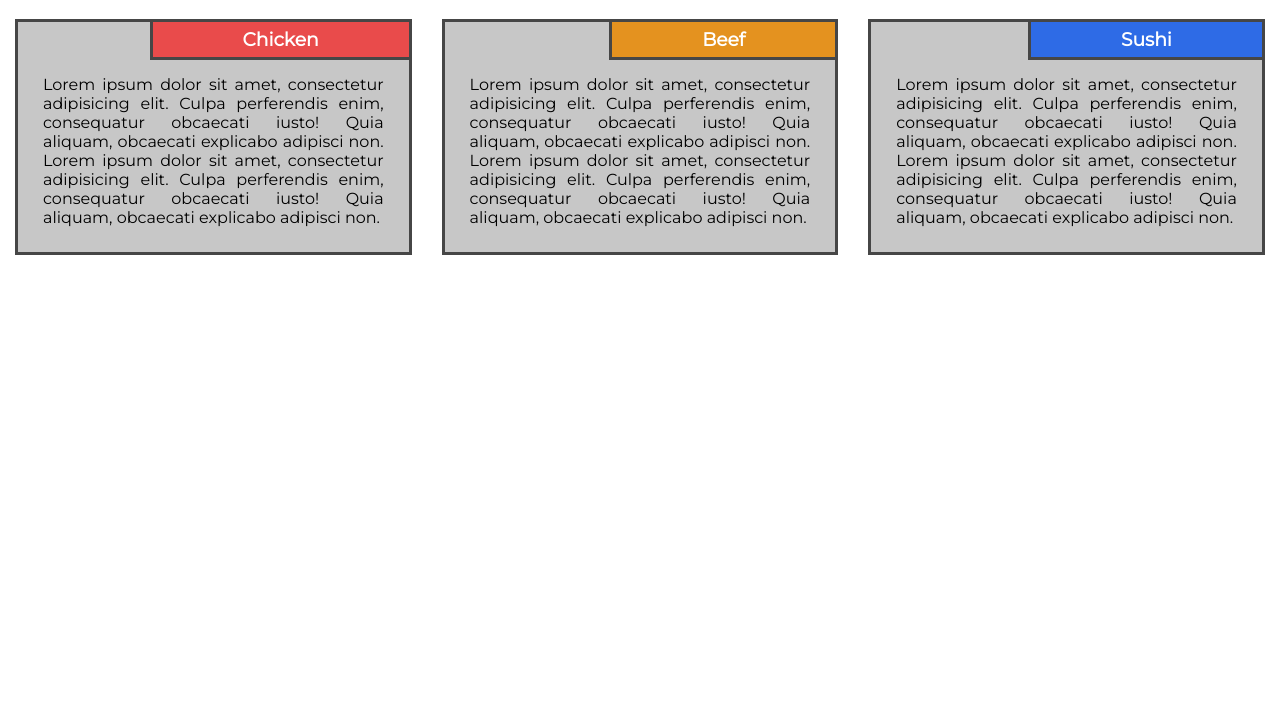
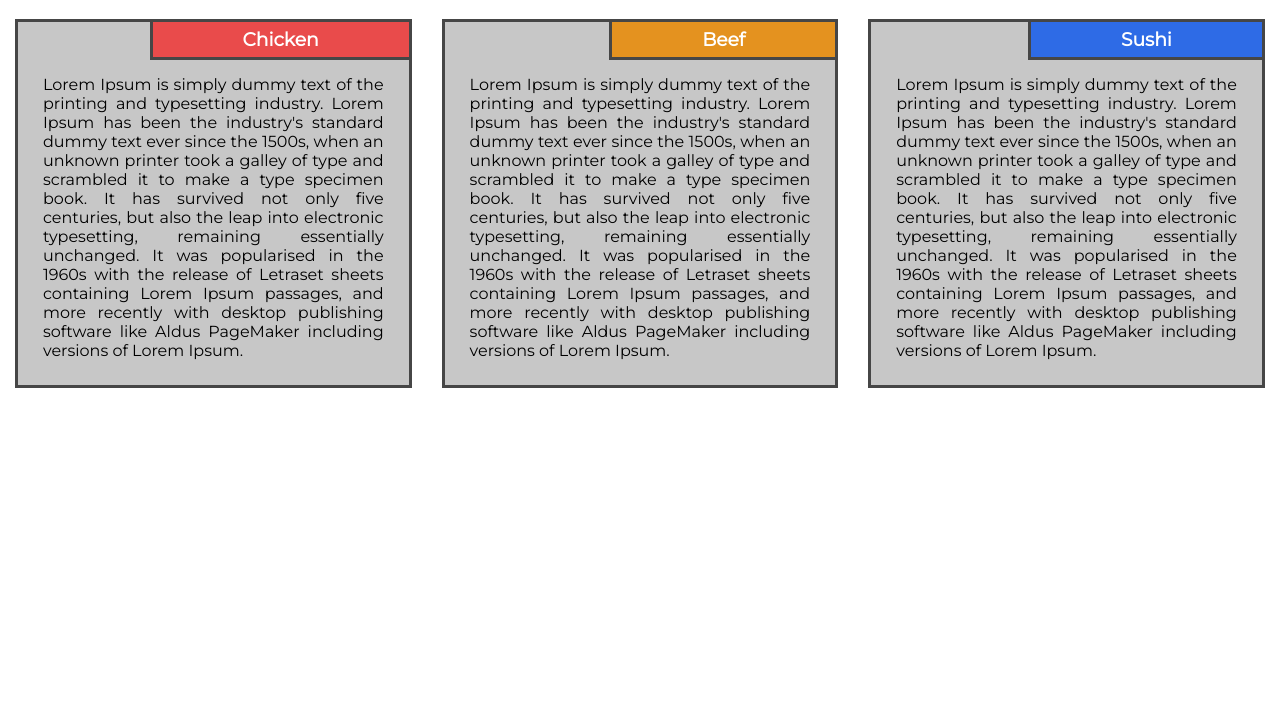
Before and after one commit to beartilheiro/coursera-johnsHopkins, a plain HTML site: page module2-solution/index.html in a window 1280 px wide. Shown: the part 85-800 px from the top of the page. Drawn offline with Linux system fonts and the light colour scheme.

Commit message:
Assignment 2

```diff
--- a/module2-solution/css/style.css
+++ b/module2-solution/css/style.css
@@ -8,19 +8,15 @@ body {
     font-family: 'Montserrat', sans-serif;
 }
 
-h3 {
-    font-weight: bold;
-    color: white;
-}
 
 .row {
     width: 100%;
 }
 
-.main-title {
+.mainTitle {
     text-align: center;
-    margin-bottom: 30px;
-    margin-top: 20px;
+    margin-bottom: 20px;
+    margin-top: 30px;
 }
 
 .container {
@@ -29,7 +25,7 @@ h3 {
     margin: 15px;
 }
 
-.item {
+.box {
     position: relative;
     top: 0;
     background-color: #c7c7c7;
@@ -38,31 +34,36 @@ h3 {
     border: 3px solid #464646;
 }
 
-.item p {
+.box-title {
+    position: absolute;
+    top: 0;
+    right: 0px;
+    padding: 6px 90px;
+    border-left: 3px solid #464646;
+    border-bottom: 3px solid #464646;
+}
+
+.box p {
     margin-top: 18px;
     text-align: justify;
     font-size: 100%;
 }
 
-.item-title {
-    position: absolute;
-    top: 0;
-    right: 0px;
-    background: white;
-    padding: 6px 90px;
-    border-left: 3px solid #464646;
-    border-bottom: 3px solid #464646;
+.box h3 {
+    font-weight: bold;
+    color: white;
 }
 
-#title-one {
+
+#Chicken_1 {
     background-color: #e94b4b;
 }
 
-#title-two {
+#Beef_2 {
     background-color: #e4921f;
 }
 
-#title-three {
+#Sushi_3 {
     background-color: #2e6be6;
 }
 
--- a/module2-solution/index.html
+++ b/module2-solution/index.html
@@ -11,45 +11,51 @@
 </head>
 
 <body>
-    <h1 class="main-title">Our menu!</h1>
+    <h1 class="mainTitle">Our menu!</h1>
 
     <div class="col-lg-4">
-        <div class="item">
-            <div class="item-title" id="title-one">
+        <div class="box">
+            <div class="box-title" id="Chicken_1">
                 <h3>Chicken</h3>
             </div>
             <p>
-                Lorem ipsum dolor sit amet, consectetur adipisicing elit. Culpa perferendis enim, consequatur obcaecati
-                iusto! Quia aliquam, obcaecati explicabo adipisci non. Lorem ipsum dolor sit amet, consectetur
-                adipisicing elit. Culpa perferendis enim, consequatur obcaecati iusto! Quia aliquam, obcaecati explicabo
-                adipisci non.
+                Lorem Ipsum is simply dummy text of the printing and typesetting industry. Lorem Ipsum has been the
+                industry's standard dummy text ever since the 1500s, when an unknown printer took a galley of type and
+                scrambled it to make a type specimen book. It has survived not only five centuries, but also the leap
+                into electronic typesetting, remaining essentially unchanged. It was popularised in the 1960s with the
+                release of Letraset sheets containing Lorem Ipsum passages, and more recently with desktop publishing
+                software like Aldus PageMaker including versions of Lorem Ipsum.
             </p>
         </div>
     </div>
 
     <div class="col-lg-4">
-        <div class="item">
-            <div class="item-title" id="title-two">
+        <div class="box">
+            <div class="box-title" id="Beef_2">
                 <h3>Beef</h3>
             </div>
             <p>
-                Lorem ipsum dolor sit amet, consectetur adipisicing elit. Culpa perferendis enim, consequatur obcaecati
-                iusto! Quia aliquam, obcaecati explicabo adipisci non. Lorem ipsum dolor sit amet, consectetur
-                adipisicing elit. Culpa perferendis enim, consequatur obcaecati iusto! Quia aliquam, obcaecati explicabo
-                adipisci non.
+                Lorem Ipsum is simply dummy text of the printing and typesetting industry. Lorem Ipsum has been the
+                industry's standard dummy text ever since the 1500s, when an unknown printer took a galley of type and
+                scrambled it to make a type specimen book. It has survived not only five centuries, but also the leap
+                into electronic typesetting, remaining essentially unchanged. It was popularised in the 1960s with the
+                release of Letraset sheets containing Lorem Ipsum passages, and more recently with desktop publishing
+                software like Aldus PageMaker including versions of Lorem Ipsum.
             </p>
         </div>
     </div>
     <div class="col-lg-4 col-lg-tablet">
-        <div class="item">
-            <div class="item-title" id="title-three">
+        <div class="box">
+            <div class="box-title" id="Sushi_3">
                 <h3>Sushi</h3>
             </div>
             <p>
-                Lorem ipsum dolor sit amet, consectetur adipisicing elit. Culpa perferendis enim, consequatur obcaecati
-                iusto! Quia aliquam, obcaecati explicabo adipisci non. Lorem ipsum dolor sit amet, consectetur
-                adipisicing elit. Culpa perferendis enim, consequatur obcaecati iusto! Quia aliquam, obcaecati explicabo
-                adipisci non.
+                Lorem Ipsum is simply dummy text of the printing and typesetting industry. Lorem Ipsum has been the
+                industry's standard dummy text ever since the 1500s, when an unknown printer took a galley of type and
+                scrambled it to make a type specimen book. It has survived not only five centuries, but also the leap
+                into electronic typesetting, remaining essentially unchanged. It was popularised in the 1960s with the
+                release of Letraset sheets containing Lorem Ipsum passages, and more recently with desktop publishing
+                software like Aldus PageMaker including versions of Lorem Ipsum.
             </p>
         </div>
 
```
